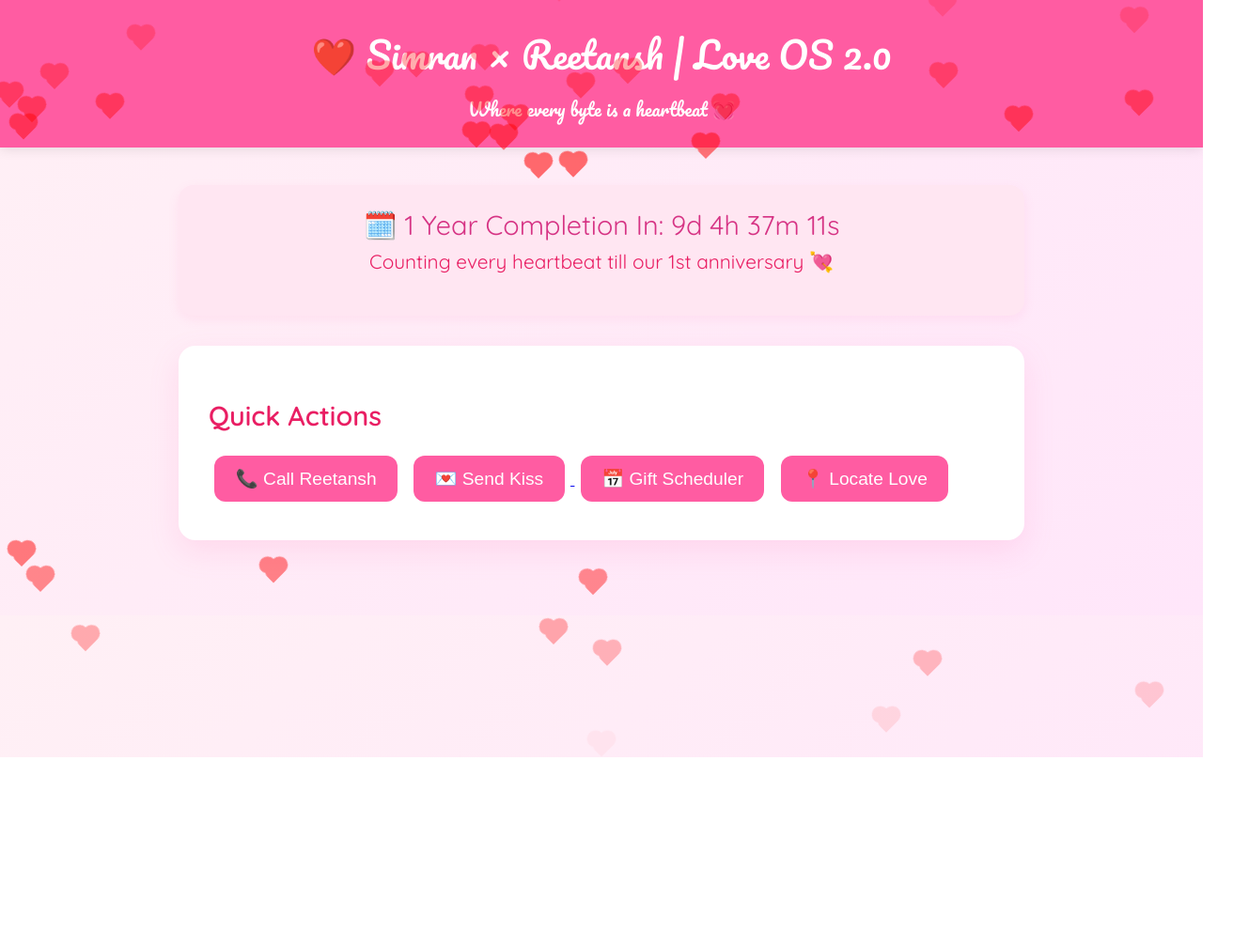
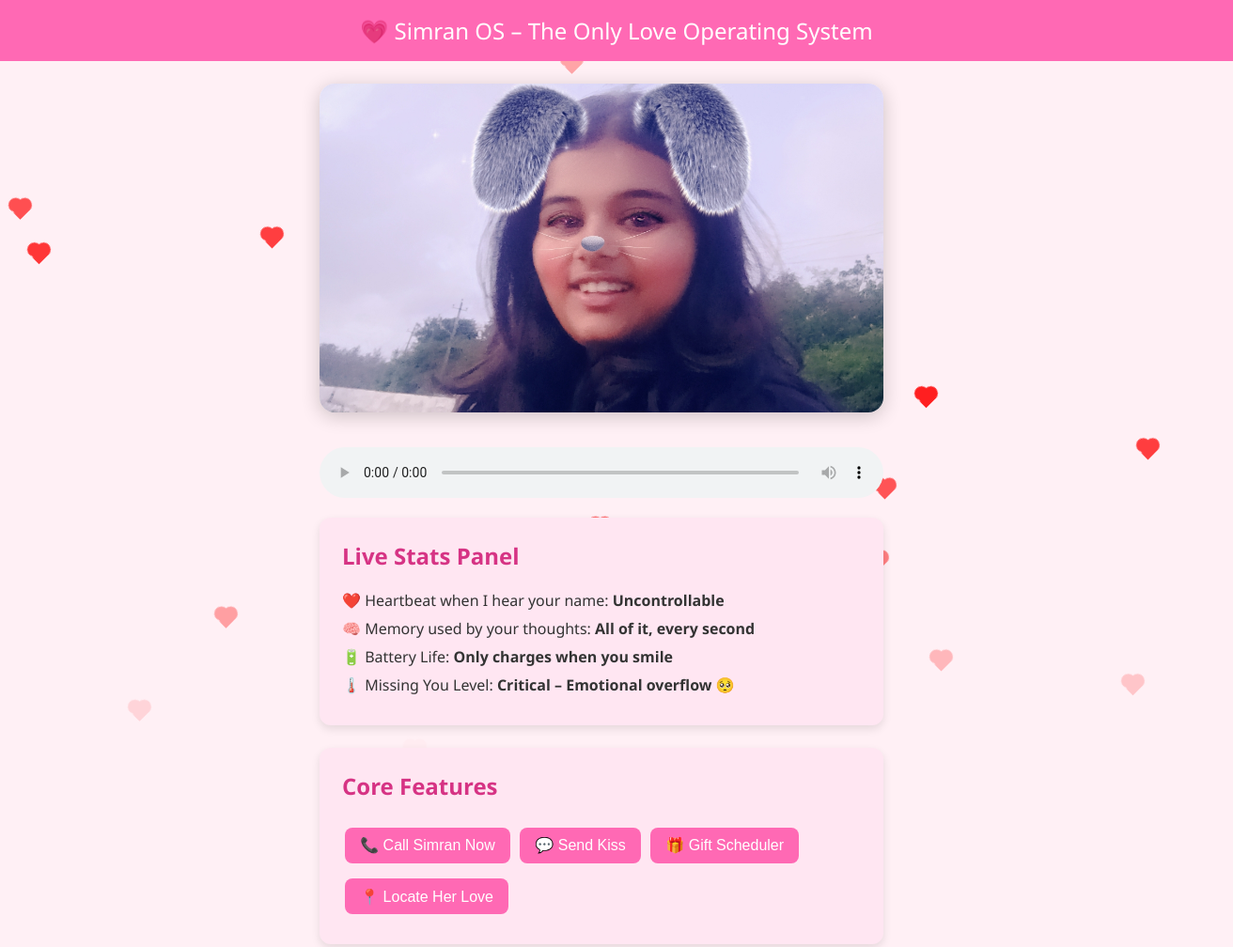
Before and after one commit to Reetanshxjain/Reetanshkisimran, a plain HTML site: page index.html in a window 1280 px wide. Shown: the top 1008 px of the page at 94% size, 1312 px wide, since content can reach past the window. Before the commit the page ends 806 px from the top, so only its background shows below. Drawn offline with Linux system fonts and the light colour scheme.

Commit message:
Update index.html

```diff
--- a/index.html
+++ b/index.html
@@ -1,69 +1,102 @@
-<!DOCTYPE html>
-<html lang="en">
+<!DOCTYPE html><html lang="en">
 <head>
-  <meta charset="UTF-8" />
-  <meta name="viewport" content="width=device-width, initial-scale=1.0" />
-  <title>Simran ❤️ Reetansh | Forever Yours OS</title>
-  <link href="https://fonts.googleapis.com/css2?family=Pacifico&family=Quicksand:wght@400;600&display=swap" rel="stylesheet">
+  <meta charset="UTF-8">
+  <meta name="viewport" content="width=device-width, initial-scale=1.0">
+  <title>Simran OS - Love Dashboard</title>
   <style>
     body {
-      font-family: 'Quicksand', sans-serif;
-      background: linear-gradient(135deg, #fff0f5, #ffe6fa);
+      font-family: 'Segoe UI', Tahoma, Geneva, Verdana, sans-serif;
+      background-color: #fff0f5;
       color: #333;
       margin: 0;
       padding: 0;
       overflow-x: hidden;
+    }
+    header {
+      background-color: #ff69b4;
+      color: white;
+      padding: 1rem;
+      text-align: center;
+      font-size: 1.5rem;
+      width: 100%;
+      position: relative;
+      z-index: 2;
+    }
+    .container {
+      padding: 1.5rem;
+      max-width: 600px;
+      width: 90%;
+      margin: 0 auto;
+      position: relative;
+      z-index: 2;
+    }
+    .section {
+      background-color: #ffe6f2;
+      margin-bottom: 1.5rem;
+      padding: 1.5rem;
+      border-radius: 12px;
+      box-shadow: 0 4px 10px rgba(0,0,0,0.1);
+    }
+    .section h2 {
+      color: #d63384;
+      margin-top: 0;
+    }
+    .section p {
+      margin: 0.5rem 0;
+    }
+    .btn {
+      background-color: #ff69b4;
+      color: white;
+      border: none;
+      border-radius: 8px;
+      padding: 0.6rem 1rem;
+      margin: 0.5rem 0.2rem;
+      font-size: 1rem;
+      cursor: pointer;
+      transition: transform 0.2s;
+    }
+    .btn:hover {
+      transform: scale(1.05);
+    }
+    #chatbox {
+      display: none;
+      background: white;
+      border: 2px solid #ff69b4;
+      padding: 1rem;
+      border-radius: 12px;
+      margin-top: 1rem;
+    }
+    #chatbox input {
+      width: 80%;
+      padding: 0.5rem;
+      border-radius: 8px;
+      border: 1px solid #ccc;
+    }
+    #chatbox button {
+      padding: 0.5rem;
+      margin-left: 0.5rem;
+    }
+    footer {
+      background-color: #ffb6c1;
+      padding: 1rem;
+      text-align: center;
+      font-weight: bold;
+      width: 100%;
+      z-index: 2;
       position: relative;
     }
-    header {
-      background-color: #ff5ca2;
-      color: white;
-      padding: 1.5rem;
-      text-align: center;
-      font-size: 2.4rem;
-      font-family: 'Pacifico', cursive;
-      box-shadow: 0 2px 12px rgba(0,0,0,0.1);
-    }
-    .container {
-      padding: 2.5rem 1.5rem;
-      max-width: 900px;
-      margin: auto;
-    }
-    .section {
-      background: white;
-      border-radius: 18px;
-      padding: 2rem;
-      margin-bottom: 2.5rem;
-      box-shadow: 0 12px 32px rgba(255,105,180,0.15);
-    }
-    .section h2 {
-      color: #e91e63;
-      font-size: 1.8rem;
-      margin-bottom: 1rem;
-    }
-    .section p {
-      font-size: 1.2rem;
-      line-height: 1.7;
-      margin: 0.75rem 0;
-    }
-    .btn {
-      background: #ff5ca2;
-      color: white;
-      padding: 0.8rem 1.4rem;
-      border: none;
+    .poem-box {
+      background-color: #fff;
+      border: 2px dashed #ff69b4;
+      padding: 1rem;
+      margin-top: 1rem;
       border-radius: 12px;
-      font-size: 1.2rem;
-      margin: 0.6rem 0.4rem;
-      cursor: pointer;
-      transition: background 0.2s ease, transform 0.2s;
-    }
-    .btn:hover {
-      background: #ff3c90;
-      transform: scale(1.08);
+      font-style: italic;
+      color: #aa336a;
     }
     .heart {
-      width: 18px;
-      height: 18px;
+      width: 15px;
+      height: 15px;
       background-color: red;
       position: absolute;
       animation: float 6s linear infinite;
@@ -72,131 +105,114 @@
     }
     .heart::after, .heart::before {
       content: "";
-      width: 18px;
-      height: 18px;
+      width: 15px;
+      height: 15px;
       background-color: red;
       position: absolute;
       border-radius: 50%;
     }
-    .heart::before { top: -9px; left: 0; }
-    .heart::after { left: 9px; top: 0; }
+    .heart::before {
+      top: -7px;
+      left: 0;
+    }
+    .heart::after {
+      left: 7px;
+      top: 0;
+    }
     @keyframes float {
-      0% { transform: translateY(100vh) rotate(-45deg); opacity: 0; }
-      50% { opacity: 1; }
-      100% { transform: translateY(-10vh) rotate(-45deg); opacity: 0; }
+      0% {
+        transform: translateY(100vh) rotate(-45deg);
+        opacity: 0;
+      }
+      50% {
+        opacity: 1;
+      }
+      100% {
+        transform: translateY(-10vh) rotate(-45deg);
+        opacity: 0;
+      }
     }
     img.profile {
       width: 100%;
-      border-radius: 18px;
+      max-height: 350px;
       object-fit: cover;
-      box-shadow: 0 12px 24px rgba(0,0,0,0.2);
-      margin-bottom: 1.5rem;
+      border-radius: 16px;
+      margin-bottom: 1rem;
+      box-shadow: 0 4px 20px rgba(0,0,0,0.2);
     }
     audio {
       width: 100%;
-      margin: 1.5rem 0;
-    }
-    .poem-box {
-      background: #fff0f8;
-      border-left: 6px solid #ff69b4;
-      padding: 1.5rem;
-      border-radius: 16px;
-      font-style: italic;
-      color: #880e4f;
-      font-size: 1.1rem;
-    }
-    .countdown {
-      text-align: center;
-      font-size: 1.8rem;
-      color: #d63384;
-      padding: 1.5rem;
-      border-radius: 16px;
-      background: #ffe6f2;
-      margin-bottom: 2rem;
-      box-shadow: 0 4px 12px rgba(255,105,180,0.1);
-    }
-    .countdown p {
-      font-size: 1.3rem;
-      margin-top: 0.5rem;
-      color: #e91e63;
-    }
-    footer {
-      text-align: center;
-      padding: 1.5rem;
-      background: #ffe0eb;
-      font-size: 1.1rem;
-      font-weight: bold;
-    }
-    #chatbox {
-      display: none;
-      margin-top: 1rem;
-    }
-    #chatbox input {
-      width: 72%;
-      padding: 0.7rem;
-      border-radius: 10px;
-      border: 1px solid #ccc;
-      font-size: 1rem;
-    }
-    #chatbox button {
-      padding: 0.7rem;
-      border-radius: 10px;
-      background: #ff69b4;
-      color: white;
-      font-size: 1rem;
-      border: none;
+      margin: 1rem 0;
     }
   </style>
 </head>
 <body>
+  <!-- Floating hearts -->
   <script>
-    for(let i = 0; i < 40; i++) {
+    for(let i = 0; i < 30; i++) {
       let heart = document.createElement('div');
       heart.className = 'heart';
       heart.style.left = Math.random() * 100 + 'vw';
-      heart.style.animationDuration = (Math.random() * 3 + 4) + 's';
+      heart.style.animationDuration = (Math.random() * 3 + 3) + 's';
       heart.style.opacity = Math.random();
       document.body.appendChild(heart);
     }
   </script>
   <header>
-    ❤️ Simran × Reetansh | Love OS 2.0
-    <p style="font-size: 1.2rem; margin: 0.5rem 0 0;">Where every byte is a heartbeat 💓</p>
+    💗 Simran OS – The Only Love Operating System
   </header>
   <div class="container">
-    <div class="countdown">
-      🗓️ 1 Year Completion In: <span id="countdown"></span>
-      <p id="love-message"></p>
+    <img src="simran.jpg" alt="Simran's Picture" class="profile">
+    <audio controls>
+      <source src="simran_audio.mp3" type="audio/mpeg">
+      Your browser does not support the audio element.
+    </audio>
+    <div class="section stats">
+      <h2>Live Stats Panel</h2>
+      <p>❤️ Heartbeat when I hear your name: <strong>Uncontrollable</strong></p>
+      <p>🧠 Memory used by your thoughts: <strong>All of it, every second</strong></p>
+      <p>🔋 Battery Life: <strong>Only charges when you smile</strong></p>
+      <p>🌡️ Missing You Level: <strong>Critical – Emotional overflow 🥺</strong></p>
     </div>
-    <script>
-      const targetDate = new Date("2025-07-23T00:00:00");
-      function updateCountdown() {
-        const now = new Date();
-        const diff = targetDate - now;
-
-        if (diff <= 0) {
-          document.getElementById("countdown").innerHTML = "We did it! 🎉 1 Year Together 💞";
-          document.getElementById("love-message").innerHTML = "Simran & Reetansh — One year of magic, madness, and memories ✨";
-          return;
-        }
-
-        const days = Math.floor(diff / (1000 * 60 * 60 * 24));
-        const hours = Math.floor((diff / (1000 * 60 * 60)) % 24);
-        const minutes = Math.floor((diff / (1000 * 60)) % 60);
-        const seconds = Math.floor((diff / 1000) % 60);
-
-        document.getElementById("countdown").innerHTML = `${days}d ${hours}h ${minutes}m ${seconds}s`;
-        document.getElementById("love-message").innerHTML = `Counting every heartbeat till our 1st anniversary 💘`;
-      }
-      setInterval(updateCountdown, 1000);
-      updateCountdown();
-    </script>
+    <div class="section features">
+      <h2>Core Features</h2>
+      <button class="btn" onclick="alert('Calling Simran... my heart is ringing 📞💓')">📞 Call Simran Now</button>
+      <button class="btn" onclick="alert('Kiss dispatched... straight to your soul 😘')">💬 Send Kiss</button>
+      <button class="btn" onclick="alert('Smile injection scheduled at 8PM ✨')">🎁 Gift Scheduler</button>
+      <button class="btn" onclick="alert('Location Found: Deep inside my heart 💗')">📍 Locate Her Love</button>
+    </div>
+    <div class="section notifications">
+      <h2>System Notifications</h2>
+      <p>🔔 You haven't texted Simran in 37 mins... Do you even love her?? 😭</p>
+      <p>🔔 Alert: No girl in this world even comes close to her. None. Period. 💯</p>
+      <p>🔔 New Achievement: Loving Simran harder than yesterday... again. 🏆</p>
+    </div>
     <div class="section">
-      <h2>Quick Actions</h2>
-      <a href="tel:8951819953"><button class="btn">📞 Call Reetansh</button></a>
-      <a href="https://wa.me/918951819953?text=Hey+jaan+%F0%9F%A4%B9+I+just+sent+you+a+voice+kiss+on+WhatsApp+%F0%9F%92%98" target="_blank">
-        <button class="btn">💌 Send Kiss</button>
-      </a>
-      <button class="btn" onclick="alert('Love mail scheduled... check your inbox 💘')">📅 Gift Scheduler</button>
-      <button class="btn" onclick="alert('Heart location: You already know 🗺️')">📍 Locate Love</button>
+      <h2>Love Chat AI 💬</h2>
+      <button class="btn" onclick="document.getElementById('chatbox').style.display='block'">Start Chat</button>
+      <div id="chatbox">
+        <p><strong>Simran AI:</strong> How was your day, love? 💖</p>
+        <input type="text" placeholder="Type your reply..." />
+        <button onclick="alert('Simran AI: Even your words make my heart blush 💌')">Send</button>
+      </div>
     </div>
+    <div class="section">
+      <h2>Simran Gallery 💖</h2>
+      <p>Spoiler: It's just her smile, 1000x on repeat 😍</p>
+    </div>
+    <div class="section poem-box">
+      <h2>💘 From My Code to Your Heart</h2>
+      <p>I tried to write you a poem...</p>
+      <p>But my hands kept trembling, because every line felt too small for your love.</p>
+      <p>You’re not just a person, Simran...</p>
+      <p>You’re a universe I’ve been blessed to orbit.</p>
+      <p>My home. My heart. My OS.</p>
+      <p>No code can define you, no logic can explain you...</p>
+      <p>You're not part of my life — you *are* my life. 🌸</p>
+    </div>
+  </div>
+  <footer>
+    This OS doesn't need updates. It just needs Simran. Forever. 💘
+  </footer>
+</body>
+</html>
```
